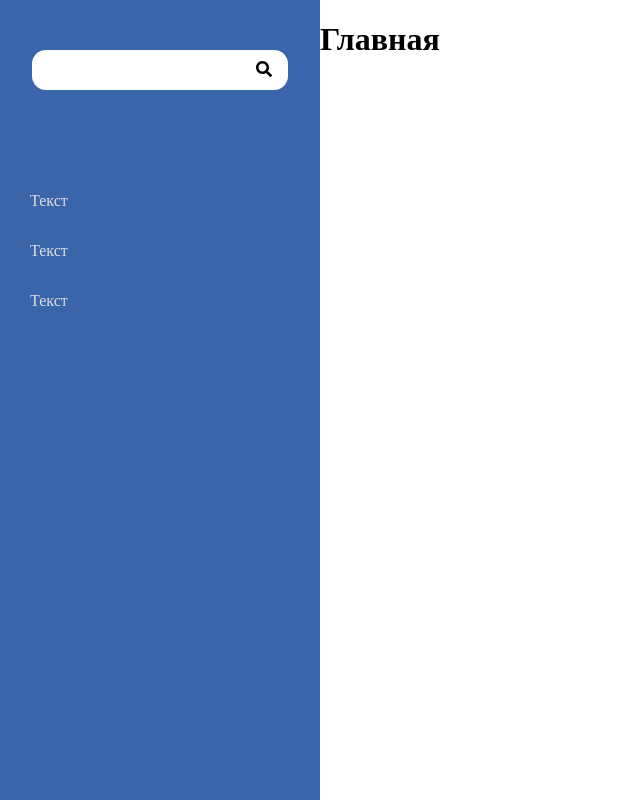
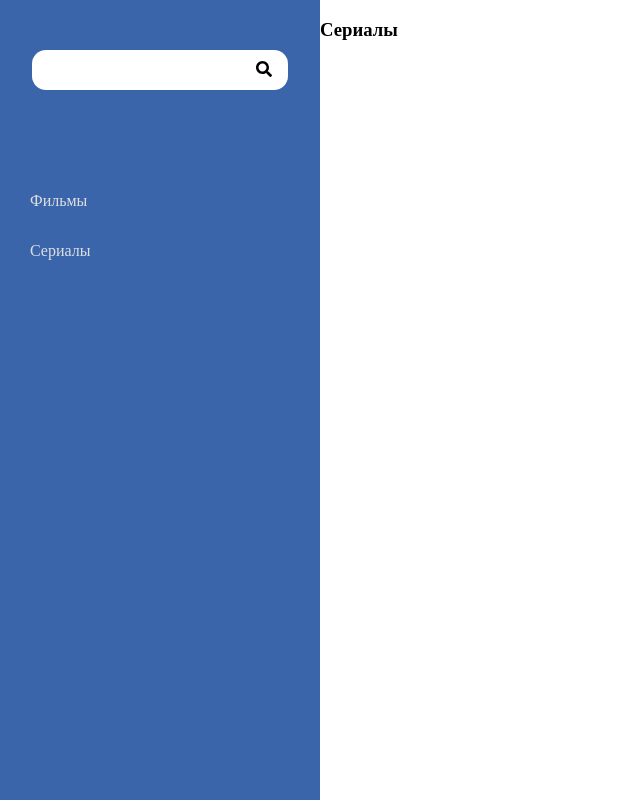
Before and after one commit to Eugene-Okhryamkin/cinemaApp, a React app: page /serial in a window 1280 px wide. Shown: the whole page, without its empty margins (0-640 px from the left). Built offline with nearby package versions, Linux system fonts and the light colour scheme.

Commit message:
create routes

```diff
--- a/package.json
+++ b/package.json
@@ -47,6 +47,8 @@
     "react": "^16.8.6",
     "react-dom": "^16.8.6",
     "react-redux": "^7.1.0",
+    "react-router": "^5.0.1",
+    "react-router-dom": "^5.0.1",
     "redux": "^4.0.2"
   }
 }
--- /dev/null
+++ b/src/components/film/film.jsx
@@ -0,0 +1,7 @@
+import React from "react";
+
+const Film = () => (
+    <h3>Фильмы</h3>
+);
+
+export default Film;
--- a/src/components/list/list.jsx
+++ b/src/components/list/list.jsx
@@ -1,14 +1,18 @@
 import React, { Component } from "react";
+import { NavLink } from "react-router-dom";
 import "./list.sass";
+
+
 
 const List = () => {
     return(
         <div id="sidebar-list">
             <nav>
                 <ul>
-                    <li><a href="#" className="ListItem">Текст</a></li>
-                    <li><a href="#" className="ListItem">Текст</a></li>
-                    <li><a href="#" className="ListItem">Текст</a></li>
+                    {/*<li><NavLink to="/">Главная</NavLink></li>*/}
+                    <li><NavLink to={"/film"}>Фильмы</NavLink></li>
+                    <li><NavLink to={"/serial"}>Сериалы</NavLink></li>
+                    {/*<li><a href="#">Мультфильмы</a></li>*/}
                 </ul>
             </nav>
         </div>
--- a/src/components/list/list.sass
+++ b/src/components/list/list.sass
@@ -25,8 +25,8 @@ nav
     &:hover
       background: #4372bf
 
-
-.ListItem
-  margin-left: 30px
-  text-decoration: none
-  color: #dedfe0
+  a
+    margin-left: 30px
+    text-decoration: none
+    color: #dedfe0
+    width: 100%
--- /dev/null
+++ b/src/components/serial/serial.jsx
@@ -0,0 +1,9 @@
+import React from "react";
+
+const Serial = () => (
+    <div id="Serial">
+        <h3>Сериалы</h3>
+    </div>
+);
+
+export default Serial;
--- a/src/containers/main/main.jsx
+++ b/src/containers/main/main.jsx
@@ -1,10 +1,17 @@
 import React, { Component } from "react";
 import "./main.sass";
+import {Route, Switch} from "react-router";
+import Serial from "../../components/serial/serial.jsx";
+import Film from "../../components/film/film.jsx";
+
 
 const Main = () => {
-    return(
+    return (
         <div id="Main">
-            <h1>Главная</h1>
+            <Switch>
+                <Route exact path={"/serial"} component={ Serial }/>
+                <Route exact path={"/film"} component={ Film }/>
+            </Switch>
         </div>
     );
 };
--- a/src/index.jsx
+++ b/src/index.jsx
@@ -4,11 +4,16 @@ import { Provider } from "react-redux";
 import "normalize.css";
 import App from "./containers/App.jsx"
 import { store } from "./store/store";
+import { createBrowserHistory } from "history";
+import {Router} from "react-router";
 
+const history = createBrowserHistory();
 
 ReactDOM.render(
     <Provider store={ store }>
-        <App />
+        <Router history={ history }>
+            <App />
+        </Router>
     </Provider>,
     document.getElementById("root")
 );
--- a/webpack.config.js
+++ b/webpack.config.js
@@ -58,6 +58,7 @@ module.exports = {
     devServer: {
         port: 8080,
         hot: true,
-        overlay: true
+        overlay: true,
+        historyApiFallback: true
     }
 };
```
Also changed, not shown: src/containers/App.jsx (+4 -3 lines), 1 other file (tests, documents, lock files or other folders).
